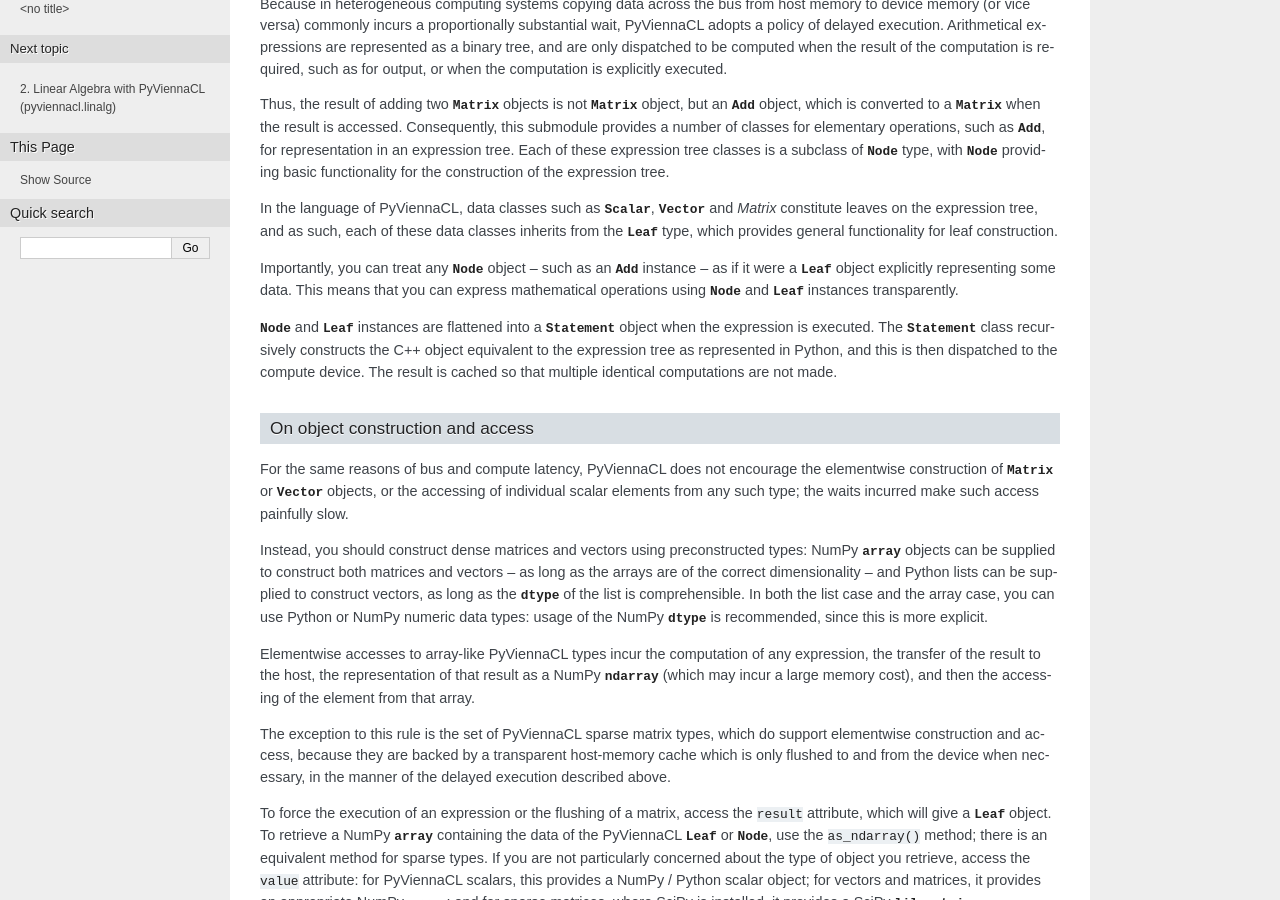
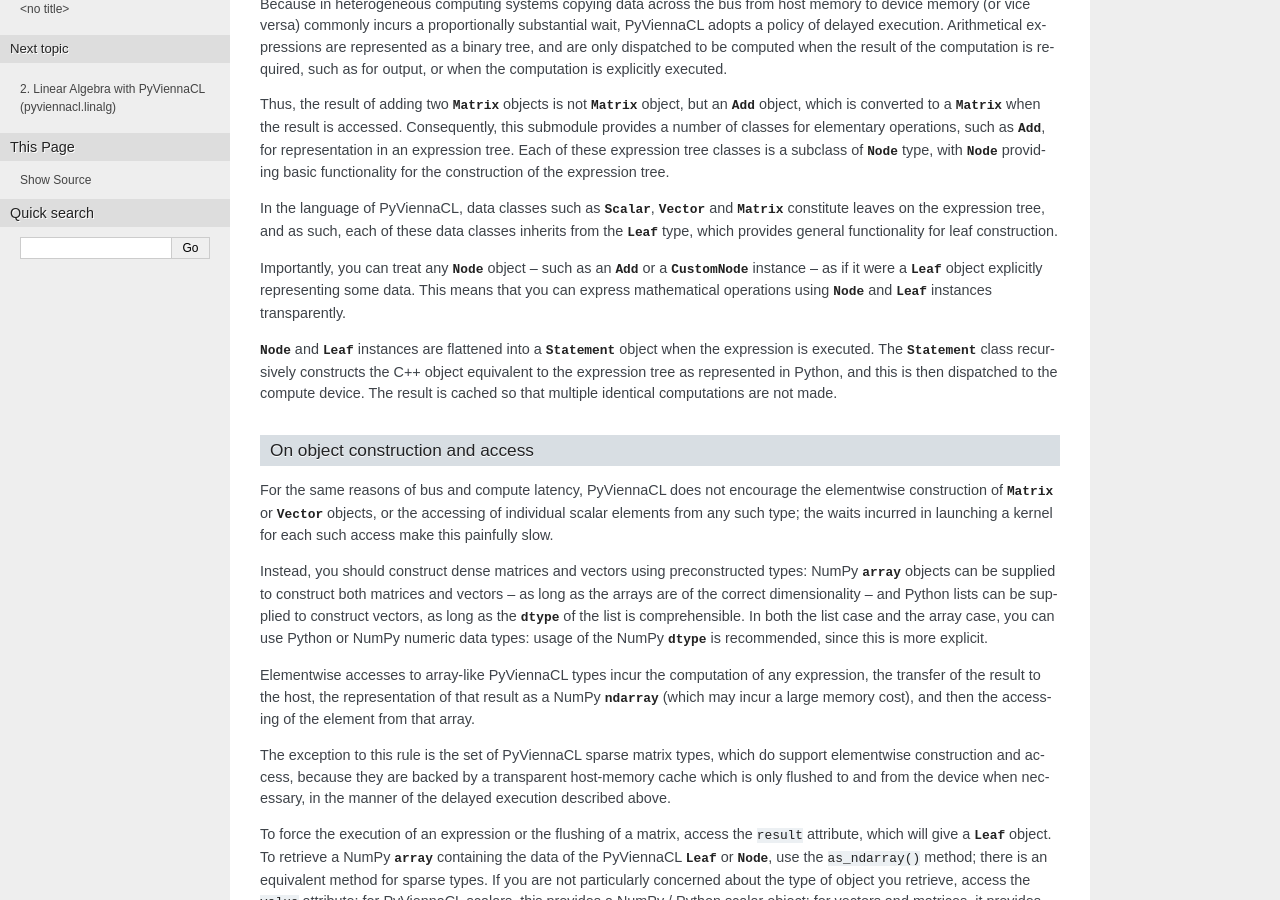
Before and after one commit to viennacl/pyviennacl-dev, a Sphinx documentation site: the page built from doc/pycore.rst, in a window 1280 px wide and 900 px high, scrolled down 379 px. Built offline with Sphinx 7.4.7, drawn with Linux system fonts in a browser that asks for light colours; the version number could not be read and is left out.

Commit message:
setup.py fix (viennacl-inc-dir properly used); pycore doc tweaks

```diff
--- a/doc/pycore.rst
+++ b/doc/pycore.rst
@@ -39,16 +39,16 @@
 of the expression tree.
 
 In the language of PyViennaCL, data classes such as :class:`Scalar`,
-:class:`Vector` and `Matrix` constitute leaves on the expression tree,
-and as such, each of these data classes inherits from the
-:class:`Leaf` type, which provides general functionality for leaf
+:class:`Vector` and :class:`Matrix` constitute leaves on the
+expression tree, and as such, each of these data classes inherits from
+the :class:`Leaf` type, which provides general functionality for leaf
 construction.
 
 Importantly, you can treat any :class:`Node` object -- such as an
-:class:`Add` instance -- as if it were a :class:`Leaf` object
-explicitly representing some data. This means that you can express
-mathematical operations using :class:`Node` and :class:`Leaf`
-instances transparently.
+:class:`Add` or a :class:`CustomNode` instance -- as if it were a
+:class:`Leaf` object explicitly representing some data. This means
+that you can express mathematical operations using :class:`Node` and
+:class:`Leaf` instances transparently.
 
 :class:`Node` and :class:`Leaf` instances are flattened into a
 :class:`Statement` object when the expression is executed. The
@@ -63,8 +63,8 @@
 For the same reasons of bus and compute latency, PyViennaCL does not
 encourage the elementwise construction of :class:`Matrix` or
 :class:`Vector` objects, or the accessing of individual scalar
-elements from any such type; the waits incurred make such access
-painfully slow.
+elements from any such type; the waits incurred in launching a kernel
+for each such access make this painfully slow.
 
 Instead, you should construct dense matrices and vectors using
 preconstructed types: NumPy :class:`array` objects can be supplied to
```
Also changed, not shown: setup.py (+5 -3 lines).
